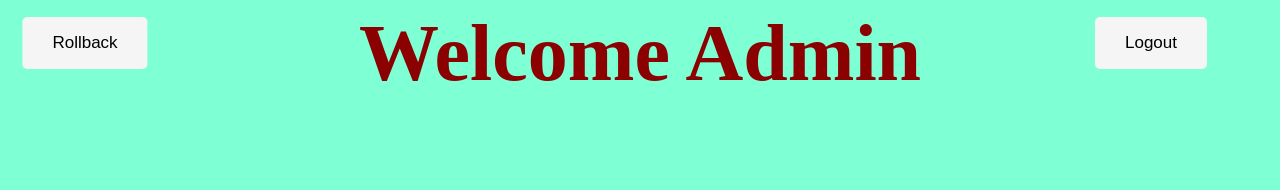
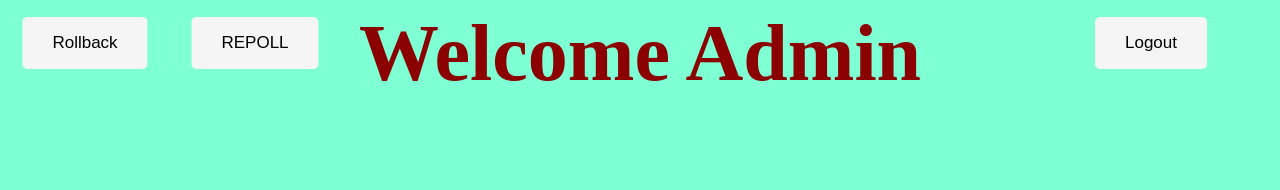
Before and after one commit to psjishnu/Node_MySQL_Login, a website: page admin.html in a window 1280 px wide. Drawn offline with Linux system fonts and the light colour scheme.

Commit message:
Add files via upload

```diff
--- a/admin.html
+++ b/admin.html
@@ -55,12 +55,31 @@
   border-radius: 5px;
   text-align: center;
 }
+.container .btn3 {
+  position: absolute;
+  left: 15em ;
+  top:2.5em;
+  transform: translate(-50%, -50%);
+  -ms-transform: translate(-50%, -50%);
+  background-color: whitesmoke;
+  color: black;
+  font-size: 17px;
+  padding: 16px 30px;
+  border: none;
+  cursor: pointer;
+  border-radius: 5px;
+  text-align: center;
+}
 .container .btn1:hover {
   background-color: black;
   color: greenyellow;
 }
 .container .btn2:hover {
   background-color: black;
+  color: greenyellow;
+}
+.container .btn3:hover {
+  background-color: rgb(238, 14, 14);
   color: greenyellow;
 }
 #x1{
@@ -83,6 +102,7 @@
     <div  class="container">
         <button class="btn1"  onclick="window.location.href = '\\';">Logout</button>
         <button class="btn2"  onclick="window.location.href = '\\rollback';">Rollback</button>
+        <button class="btn3"  onclick="window.location.href = '\\clear';">REPOLL</button>
     </div>
     <h1 id="wel">Welcome Admin</h1>
     <p id="x1"style="color:aquamarine;">.</p>
```
Also changed, not shown: index.js (+19 -5 lines).
